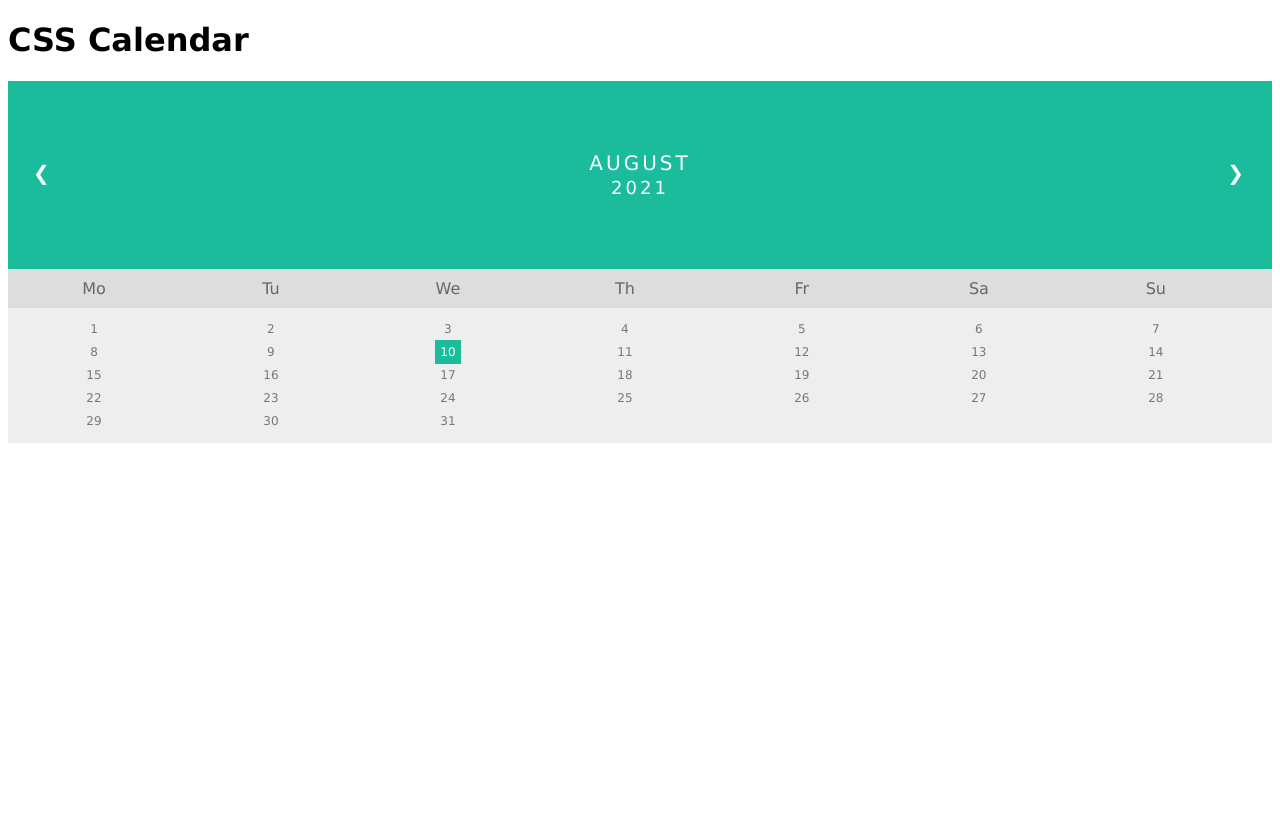
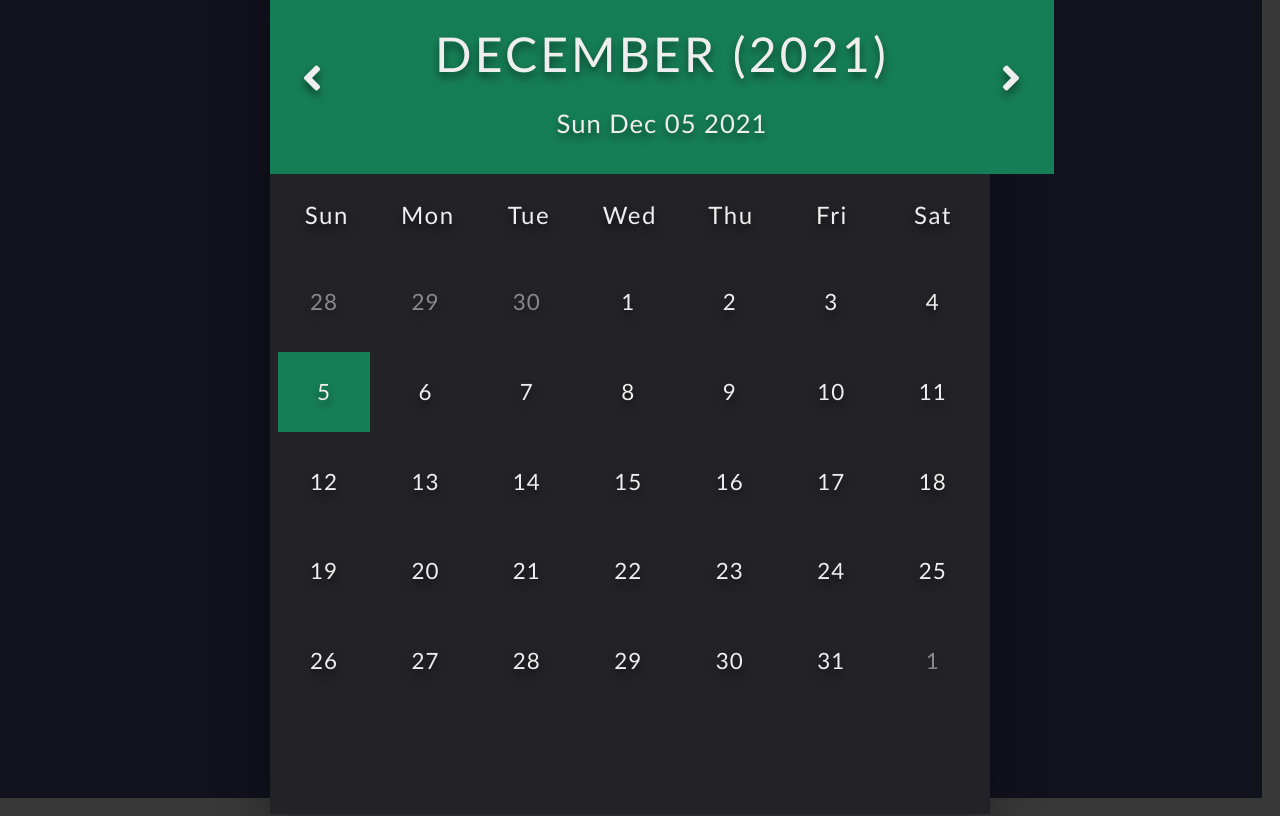
Before and after one commit to AtharvG-124/Atharv-Adrish-Chakshan-2, a PHP site: page /calendar.html in a window 1280 px wide. Before the commit the page ends 443 px from the top, so only its background shows below. Run offline with PHP 8.4, Linux system fonts and the light colour scheme; some libraries are stand-ins or nearby versions.

Commit message:
Default Dynamic Calendar Created

```diff
--- a/calendar.html
+++ b/calendar.html
@@ -1,4 +1,4 @@
-<!DOCTYPE html>
+<!-- <!DOCTYPE html>
 <html>
 <head>
 <style>
@@ -146,22 +146,62 @@ body {font-family: Verdana, sans-serif;}
 
 </body>
 </html>
+ -->
 
 
-<!--
 <!DOCTYPE html>
 <html lang="en">
 <head>
     <meta charset="UTF-8">
     <meta http-equiv="X-UA-Compatible" content="IE=edge">
     <meta name="viewport" content="width=device-width, initial-scale=1.0">
-    <link rel="stylesheet" href="/styles.css">
-    <title>Order Food</title>
+    <link rel="stylesheet" href="styles.css">
+
+    <link
+      rel="stylesheet"
+      href="https://cdnjs.cloudflare.com/ajax/libs/font-awesome/5.13.0/css/all.min.css"
+    />
+    <link
+      href="https://fonts.googleapis.com/css2?family=Quicksand:wght@300;400;500;600;700&display=swap"
+      rel="stylesheet"
+    />
+    <!-- <style> </style> -->
+
+    <title>Your Calendar</title>
 </head>
-<body>
-    <h1>Order Food</h1>
+<!-- <body>
+  <h1>Order Food</h1>
 
 
+
+</body> -->
+
+<body>
+  <div class="container">
+    <div class="calendar">
+      <div class="month">
+        <i class="fas fa-angle-left prev"></i>
+        <div class="date">
+          <h1></h1>
+          <p></p>
+        </div>
+        <i class="fas fa-angle-right next"></i>
+      </div>
+      <div class="weekdays">
+        <div>Sun</div>
+        <div>Mon</div>
+        <div>Tue</div>
+        <div>Wed</div>
+        <div>Thu</div>
+        <div>Fri</div>
+        <div>Sat</div>
+      </div>
+      <div class="days"></div>
+    </div>
+  </div>
+
+  <script src="script.js"></script>
+
 </body>
+
 </html>
--->
--- a/script.js
+++ b/script.js
@@ -0,0 +1,79 @@
+const date = new Date();
+
+const renderCalendar = () => {
+  date.setDate(1);
+
+  const monthDays = document.querySelector(".days");
+
+  const lastDay = new Date(
+    date.getFullYear(),
+    date.getMonth() + 1,
+    0
+  ).getDate();
+
+  const prevLastDay = new Date(
+    date.getFullYear(),
+    date.getMonth(),
+    0
+  ).getDate();
+
+  const firstDayIndex = date.getDay();
+
+  const lastDayIndex = new Date(
+    date.getFullYear(),
+    date.getMonth() + 1,
+    0
+  ).getDay();
+
+  const nextDays = 7 - lastDayIndex - 1;
+
+  const months = [
+    "January",
+    "February",
+    "March",
+    "April",
+    "May",
+    "June",
+    "July",
+    "August",
+    "September",
+    "October",
+    "November",
+    "December",
+  ];
+
+  document.querySelector(".date h1").textContent = months[date.getMonth()] + ' (' + date.getFullYear() + ')';
+
+  document.querySelector(".date p").innerHTML = new Date().toDateString();
+
+  let days = "";
+
+  for (let x = firstDayIndex; x > 0; x--) {
+    days += `<div class="prev-date">${prevLastDay - x + 1}</div>`;
+  }
+
+  for (let i = 1; i <= lastDay; i++) {
+    if (i === new Date().getDate() && date.getMonth() === new Date().getMonth() && date.getFullYear() === new Date().getFullYear()){
+      days += `<div class="today">${i}</div>`;
+    } else {
+      days += `<div>${i}</div>`;
+    }
+  }
+
+  for (let j = 1; j <= nextDays; j++) {
+    days += `<div class="next-date">${j}</div>`;
+  }
+  monthDays.innerHTML = days;
+};
+
+document.querySelector(".prev").addEventListener("click", () => {
+  date.setMonth(date.getMonth() - 1);
+  renderCalendar();
+});
+
+document.querySelector(".next").addEventListener("click", () => {
+  date.setMonth(date.getMonth() + 1);
+  renderCalendar();
+});
+
+renderCalendar();
--- a/styles.css
+++ b/styles.css
@@ -65,3 +65,102 @@ nav {
 /*
 Calendar CSS
  */
+
+.container {
+    width: 100%;
+    height: 100vh;
+    background-color: #12121f;
+    color: #eee;
+    display: flex;
+    justify-content: center;
+    align-items: center;
+}
+
+.calendar {
+    width: 45rem;
+    height: 52rem;
+    background-color: #222227;
+    box-shadow: 0 0.5rem 3rem rgba(0, 0, 0, 0.4);
+}
+
+.month {
+    width: 100%;
+    height: 12rem;
+    background-color: #167e56;
+    display: flex;
+    justify-content: space-between;
+    align-items: center;
+    padding: 0 2rem;
+    text-align: center;
+    text-shadow: 0 0.3rem 0.5rem rgba(0, 0, 0, 0.5);
+}
+
+.month i {
+    font-size: 2.5rem;
+    cursor: pointer;
+}
+
+.month h1 {
+    font-size: 3rem;
+    font-weight: 400;
+    text-transform: uppercase;
+    letter-spacing: 0.2rem;
+    margin-bottom: 1rem;
+}
+
+.month p {
+    font-size: 1.6rem;
+}
+
+.weekdays {
+    width: 100%;
+    height: 5rem;
+    padding: 0 0.4rem;
+    display: flex;
+    align-items: center;
+}
+
+.weekdays div {
+    font-size: 1.5rem;
+    font-weight: 400;
+    letter-spacing: 0.1rem;
+    width: calc(44.2rem / 7);
+    display: flex;
+    justify-content: center;
+    align-items: center;
+    text-shadow: 0 0.3rem 0.5rem rgba(0, 0, 0, 0.5);
+}
+
+.days {
+    width: 100%;
+    display: flex;
+    flex-wrap: wrap;
+    padding: 0.2rem;
+}
+
+.days div {
+    font-size: 1.4rem;
+    margin: 0.3rem;
+    width: calc(40.2rem / 7);
+    height: 5rem;
+    display: flex;
+    justify-content: center;
+    align-items: center;
+    text-shadow: 0 0.3rem 0.5rem rgba(0, 0, 0, 0.5);
+    transition: background-color 0.2s;
+}
+
+.days div:hover:not(.today) {
+    background-color: #262626;
+    border: 0.2rem solid #777;
+    cursor: pointer;
+}
+
+.prev-date,
+.next-date {
+    opacity: 0.5;
+}
+
+.today {
+    background-color: #167e56;
+}
```
